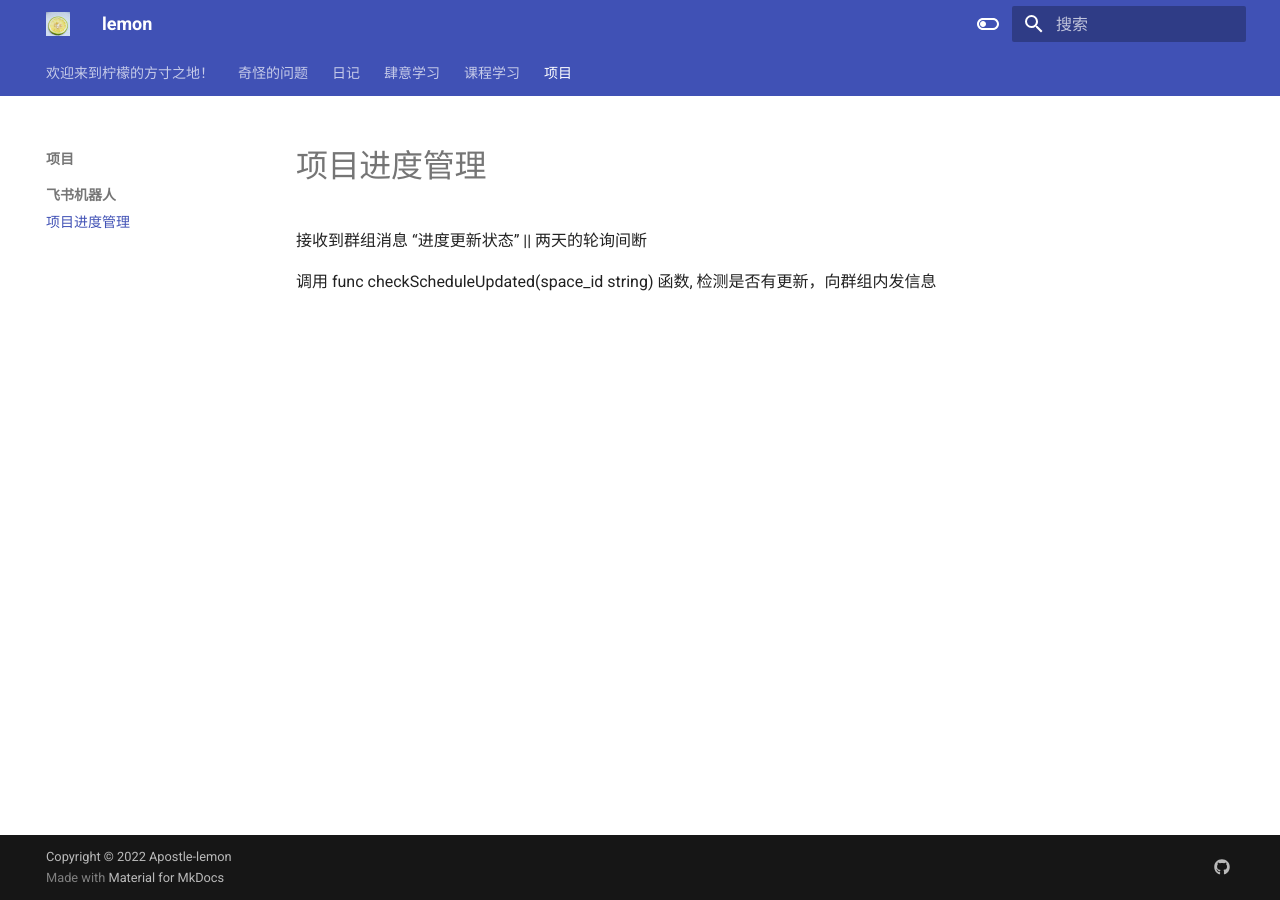
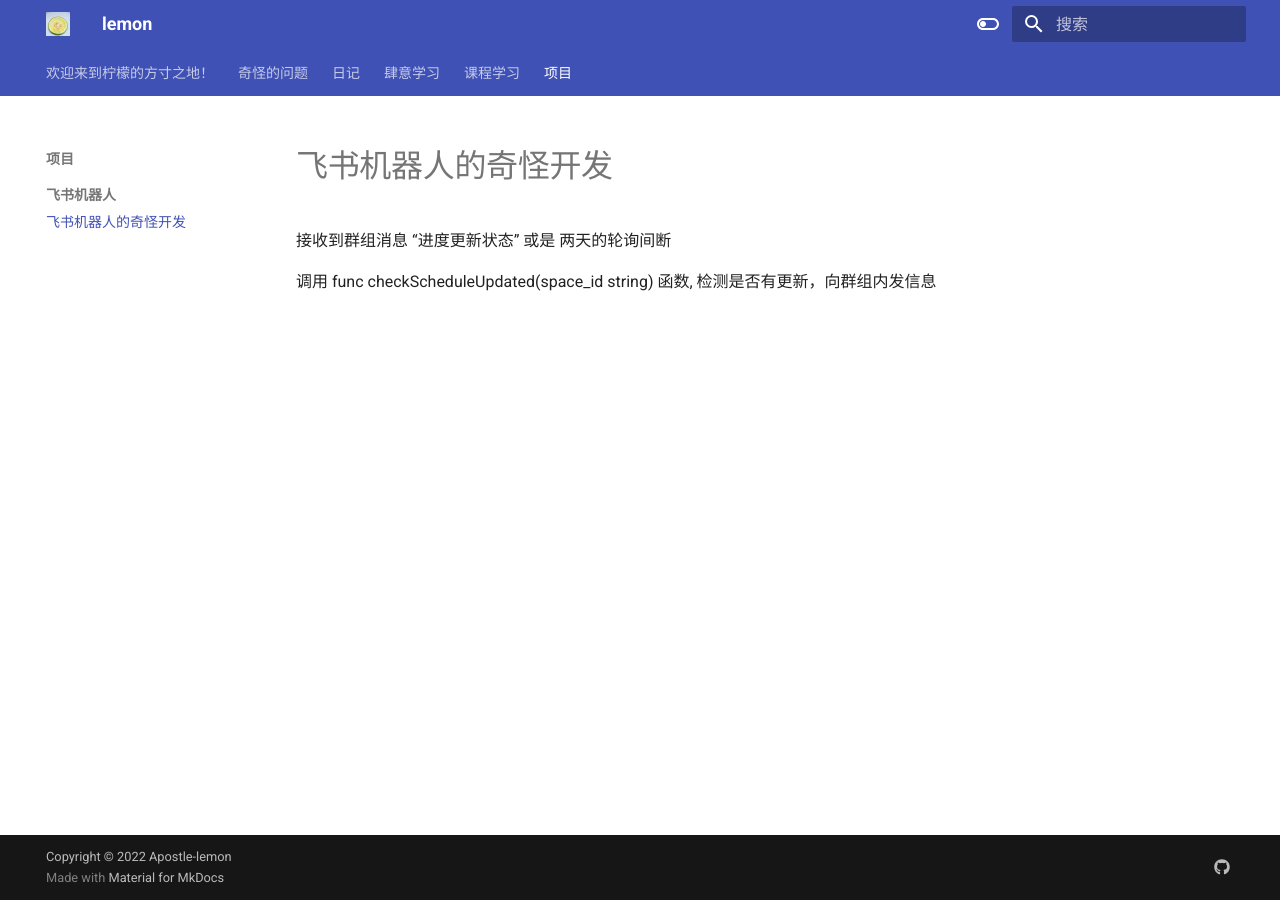
Before and after one commit to Apostle-lemon/Apostle-lemon.github.io, an MkDocs documentation site: the page built from docs/项目/飞书机器人/项目进度管理.md, in a window 1280 px wide. Built offline with MkDocs 1.6.1 and Material for MkDocs 9.7.7, drawn with Linux system fonts in a browser that asks for light colours.

Commit message:
vault backup: 2022-10-29 10:38:37
Affected files:
docs/项目/飞书机器人/项目进度管理.md

```diff
--- a/docs/项目/飞书机器人/项目进度管理.md
+++ b/docs/项目/飞书机器人/项目进度管理.md
@@ -1,5 +1,5 @@
-# 项目进度管理
+# 飞书机器人的奇怪开发
 
-接收到群组消息 “进度更新状态” || 两天的轮询间断
+接收到群组消息 “进度更新状态” 或是 两天的轮询间断
 
 调用 func checkScheduleUpdated(space_id string) 函数, 检测是否有更新，向群组内发信息
```
